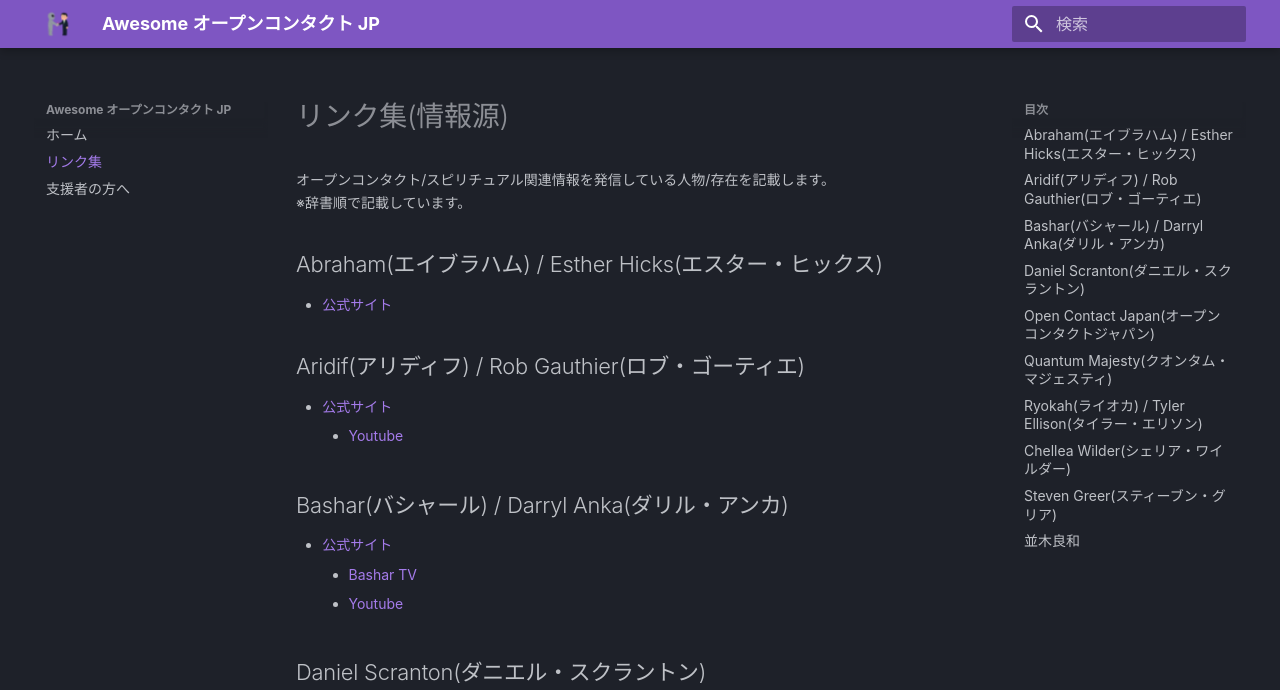
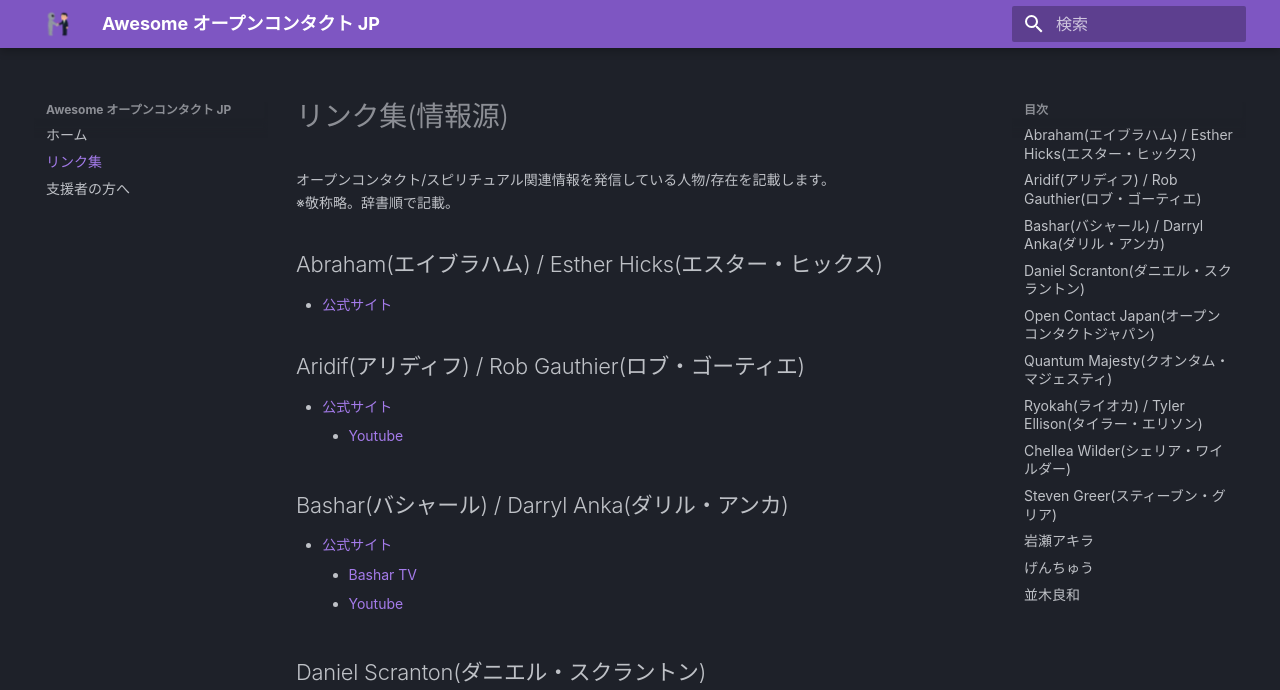
Before and after one commit to open-contact-jp/awesome-open-contact-jp, an MkDocs documentation site: the page built from docs/links.md, in a window 1280 px wide and 1400 px high. Shown: the top 690 px of the window. Built offline with MkDocs 1.6.1 and Material for MkDocs 9.7.7, drawn with Linux system fonts in a browser that asks for light colours; some web fonts are replaced; some of the changed text lies outside the part shown.

Commit message:
:pencil: リンク集の追加など

```diff
--- a/docs/links.md
+++ b/docs/links.md
@@ -1,7 +1,7 @@
 # リンク集(情報源)
 
 オープンコンタクト/スピリチュアル関連情報を発信している人物/存在を記載します。
-※辞書順で記載しています。
+※敬称略。辞書順で記載。
 
 ## Abraham(エイブラハム) / Esther Hicks(エスター・ヒックス)
 
@@ -47,6 +47,15 @@
 * [公式サイト](https://drstevengreer.com/)
     * [Youtube](https://www.youtube.com/drstevengreer55)
 
+## 岩瀬アキラ
+
+* [Youtube](https://www.youtube.com/@akiraiwase38/featured)
+
+## げんちゅう
+
+* [公式サイト](https://www.opencontact.biz/)
+    * [Youtube](https://www.youtube.com/channel/UC7WFuzFWq-1IPJiS24yreEQ)
+
 ## 並木良和
 
 * [公式サイト](https://namikiyoshikazu.com/)
```
Also changed, not shown: site/links/index.html, site/search/search_index.json.
